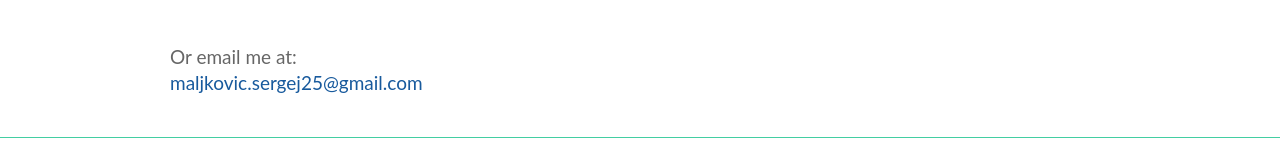
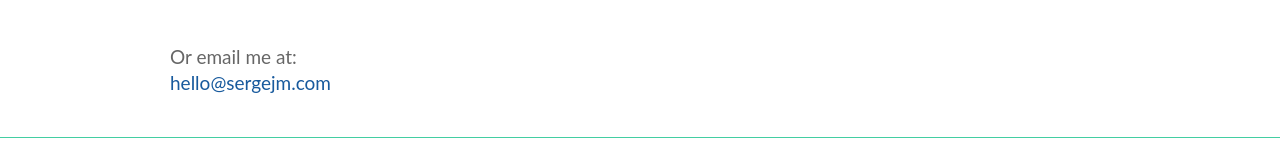
Before and after one commit to sergejjjm/sergejm, a plain HTML site: page project2.html in a window 1280 px wide. Shown: the part 3076-3236 px from the top of the page. Drawn offline with nearby package versions, Linux system fonts and the light colour scheme; a script that the page names is missing.

Commit message:
Update project2.html

```diff
--- a/project2.html
+++ b/project2.html
@@ -303,7 +303,7 @@
                     </div>
                 </div>
                 <div class="contact-email-text">Or email me at:</div>
-                <div class="email-wrapper"><a href="#" class="contact-email">maljkovic.sergej25@gmail.com</a></div>
+                <div class="email-wrapper"><a href="#" class="contact-email">hello@sergejm.com</a></div>
             </div>
         </section>
         <footer class="footer wf-section">
```
